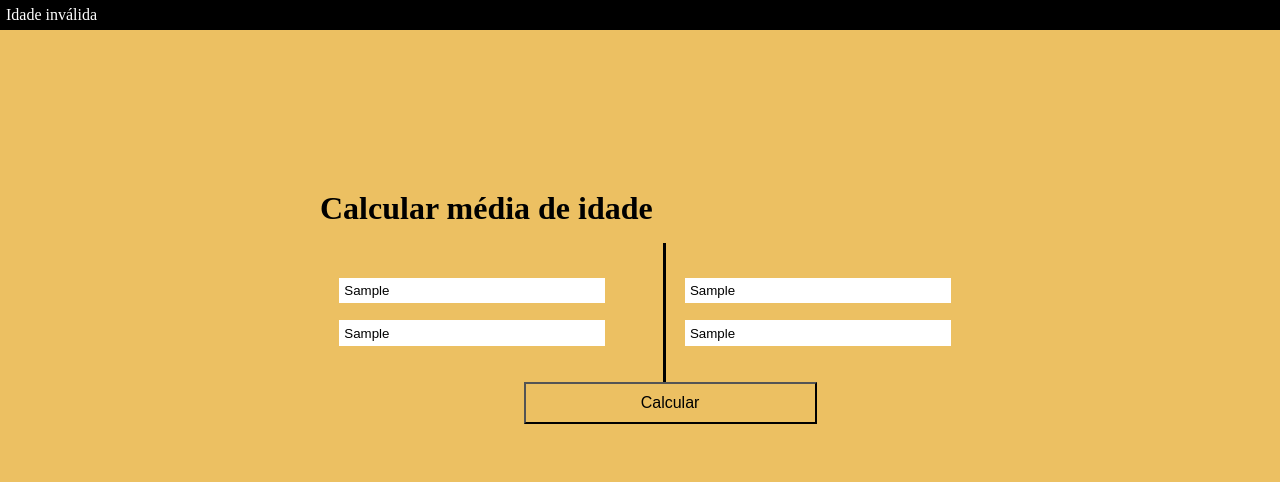
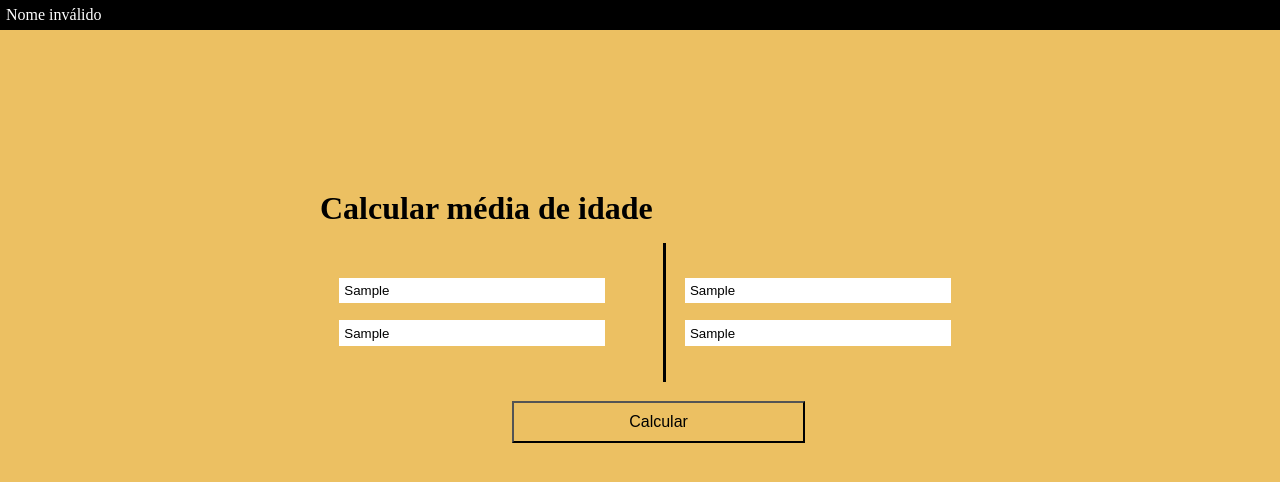
Before and after one commit to angelica-shigematsu/javascript, a plain HTML site: page exercicio/exercicio3/index.html in a window 1280 px wide. Both pictures are taken after typing "Sample", "Sample", "Sample", "Sample" into the empty fields and a click on the button "Calcular". Drawn offline with Linux system fonts and the light colour scheme.

Commit message:
fix exercise 3

```diff
--- a/exercicio/exercicio3/calculoDaMedia.js
+++ b/exercicio/exercicio3/calculoDaMedia.js
@@ -7,7 +7,7 @@ function calcularMediaIdade() {
   let nome2 = document.getElementById('nome2').value
   let idade2 = Number(document.getElementById('idade2').value)
 
-  if(validarNome(nome1) || validarNome(nome2)) {
+  if(!validarNome(nome1) || !validarNome(nome2)) {
     for (let i = 0; i < mensagemHtml.length; i++) {
       mensagemHtml[i].style.backgroundColor = "#000000";
     }
--- a/exercicio/exercicio3/style.css
+++ b/exercicio/exercicio3/style.css
@@ -11,17 +11,11 @@ body {
   background-color: #ECC062;
 }
 
-.botaoLimpar {
-  background-color: #D3D3D3;
-  padding: 10px 31%;
-}
-
 button {
   background-color: #ECC062 ;
   font-size: 1em;
-  margin-left: 3%;
+  margin: 5% 0 0 0;
   padding: 10px 30%;
-  margin-bottom: 5%;
 }
 
 .btn {
```
